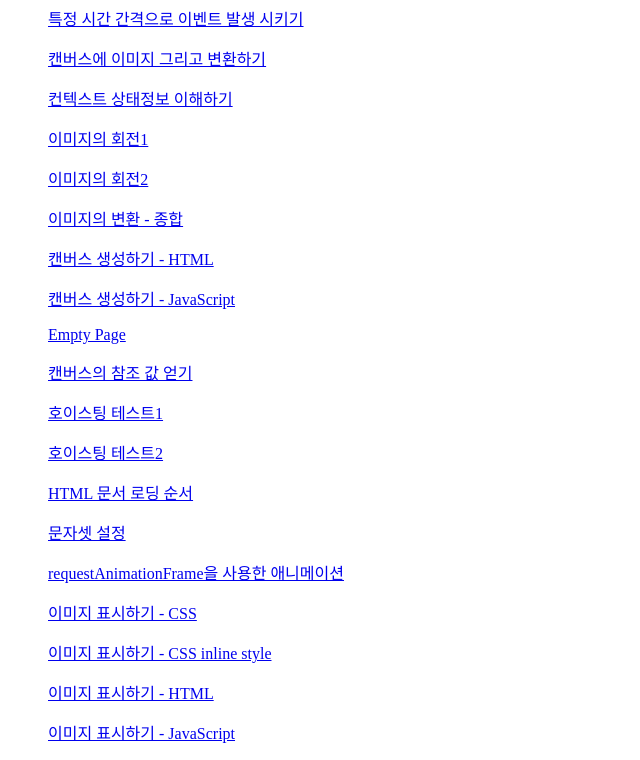
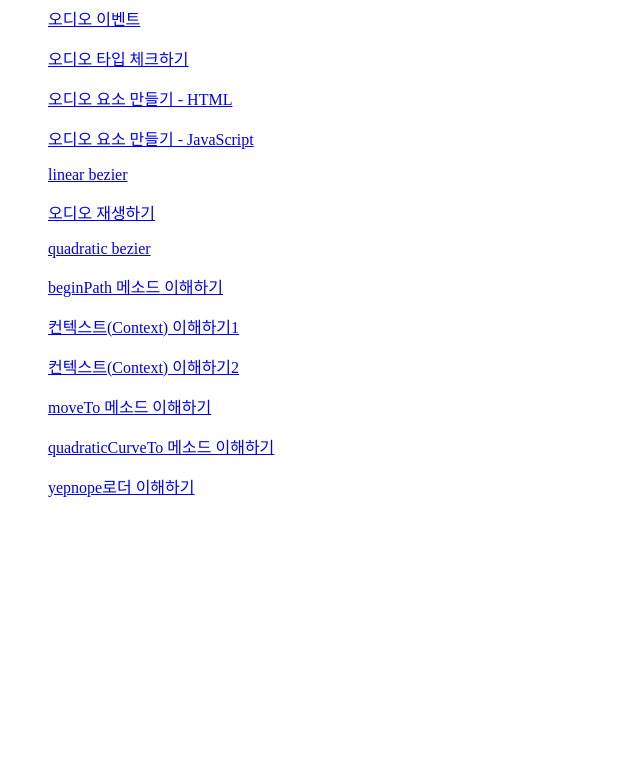
Before and after one commit to happpylee/book-code-html5, a plain HTML site: page ch4_ukulele/sample_list.html in a window 1280 px wide. Shown: the part 69-829 px from the top of the page, without its empty margins (0-640 px from the left). After the commit the page ends 800 px from the top, so only its background shows below. Drawn offline with Linux system fonts and the light colour scheme.

Commit message:
이론학습 샘플 리스트 문서(HTML) 추가

```diff
--- a/ch4_ukulele/sample_list.html
+++ b/ch4_ukulele/sample_list.html
@@ -2,31 +2,25 @@
 <html>
 <head>
     <meta charset="utf-8">
-    <title>[1장 춤추는 꽃] 샘플 리스트</title>
+    <title>[4장 우쿨렐레] 샘플 리스트</title>
 </head>
 <body>
     <div id="sampleList">
-        <h2>[1장 춤추는 꽃] 샘플 리스트</h2>
+        <h2>[4장 우쿨렐레] 샘플 리스트</h2>
         <ul>
-            <p><a href="sample/animation_tick.html" target="_blank">특정 시간 간격으로 이벤트 발생 시키기</a></p>
-            <p><a href="sample/context_draw.html" target="_blank">캔버스에 이미지 그리고 변환하기</a></p>
-            <p><a href="sample/context_states.html" target="_blank">컨텍스트 상태정보 이해하기</a></p>
-            <p><a href="sample/context_transform1.html" target="_blank">이미지의 회전1</a></p>
-            <p><a href="sample/context_transform2.html" target="_blank">이미지의 회전2</a></p>
-            <p><a href="sample/context_transform3.html" target="_blank">이미지의 변환 - 종합</a></p>
-            <p><a href="sample/creating_canvas_html.html" target="_blank">캔버스 생성하기 - HTML</a></p>
-            <p><a href="sample/creating_canvas_js.html" target="_blank">캔버스 생성하기 - JavaScript</a></p>
-            <p><a href="sample/empty_page.html" target="_blank">Empty Page</a></p>
-            <p><a href="sample/getting_context.html" target="_blank">캔버스의 참조 값 얻기</a></p>
-            <p><a href="sample/hoisting_test1.html" target="_blank">호이스팅 테스트1</a></p>
-            <p><a href="sample/hoisting_test2.html" target="_blank">호이스팅 테스트2</a></p>
-            <p><a href="sample/html_page_loading.html" target="_blank">HTML 문서 로딩 순서</a></p>
-            <p><a href="sample/meta_charset.html" target="_blank">문자셋 설정</a></p>
-            <p><a href="sample/requestAnimationFrame.html" target="_blank">requestAnimationFrame을 사용한 애니메이션</a></p>
-            <p><a href="sample/using_image_css.html" target="_blank">이미지 표시하기 - CSS</a></p>
-            <p><a href="sample/using_image_css_inline.html" target="_blank">이미지 표시하기 - CSS inline style</a></p>
-            <p><a href="sample/using_image_html.html" target="_blank">이미지 표시하기 - HTML</a></p>
-            <p><a href="sample/using_image_js.html" target="_blank">이미지 표시하기 - JavaScript</a></p>
+            <p><a href="sample/audio_event.html" target="_blank">오디오 이벤트</a></p>
+            <p><a href="sample/checking_audio_type.html" target="_blank">오디오 타입 체크하기</a></p>
+            <p><a href="sample/creating_audio_html.html" target="_blank">오디오 요소 만들기 - HTML</a></p>
+            <p><a href="sample/creating_audio_javascript.html" target="_blank">오디오 요소 만들기 - JavaScript</a></p>
+            <p><a href="sample/linear_bezier.html" target="_blank">linear bezier</a></p>
+            <p><a href="sample/play_audio.html" target="_blank">오디오 재생하기</a></p>
+            <p><a href="sample/quadratic_bezier.html" target="_blank">quadratic bezier</a></p>
+            <p><a href="sample/understanding_beginPath.html" target="_blank">beginPath 메소드 이해하기</a></p>
+            <p><a href="sample/understanding_context1.html" target="_blank">컨텍스트(Context) 이해하기1</a></p>
+            <p><a href="sample/understanding_context2.html" target="_blank">컨텍스트(Context) 이해하기2</a></p>
+            <p><a href="sample/understanding_moveTo.html" target="_blank">moveTo 메소드 이해하기</a></p>
+            <p><a href="sample/understanding_quadraticCurveTo.html" target="_blank">quadraticCurveTo 메소드 이해하기</a></p>
+            <p><a href="sample/using_yepnope.html" target="_blank">yepnope로더 이해하기</a></p>
         </ul>
     </div>
 </body>
```
Also changed, not shown: ch2_browser_gravity/sample_list.html (+2 -2 lines), ch3_video_chromakey/sample_list.html (+13 -21 lines), ch5_comic_style/sample_list.html (+8 -21 lines), ch6_popup_book/sample_list.html (+12 -21 lines).
